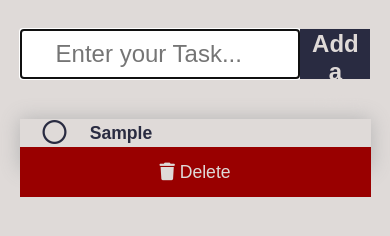
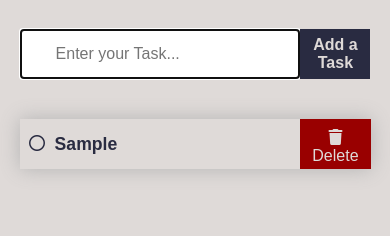
Before and after one commit to matorrestech/task-list, a plain HTML site: page index.html in a window 390 px wide. Both pictures are taken after typing "Sample" into the empty fields and a click on the button "Add a Task". Shown: the part 90-326 px from the top of the page. Drawn offline with Linux system fonts and the light colour scheme.

Commit message:
Update styles and add media queries - 24.02.24

```diff
--- a/css/styles.css
+++ b/css/styles.css
@@ -71,7 +71,7 @@ main {
     color: #666666;
 }
 
-.itemIcone {
+.itemIcon {
     flex: 10%;
     text-align: center;
     font-size: 1.5rem;
@@ -100,3 +100,24 @@ main {
 .fa-circle-check {
     color: #666666;
 }
+
+@media screen and (max-width: 768px) {
+    input {
+        font-size: 1rem;
+    }
+
+    button.add {
+        font-size: 1rem;
+    }
+
+    .item {
+        font-size: 1rem;
+    }
+
+    .itemIcon {
+        font-size: 1rem;
+    }
+    .delete {
+        font-size: 1rem;
+    }
+}
--- a/js/script.js
+++ b/js/script.js
@@ -18,7 +18,7 @@ function addTask() {
         // Create the new item
         let newItem = `
         <div id="${counter}" class="item">
-            <div onclick="taskCheck(${counter})" class="itemIcone">
+            <div onclick="taskCheck(${counter})" class="itemIcon">
                 <i id="icon_${counter}" class="fa-regular fa-circle"></i>
             </div>
             <div onclick="taskCheck(${counter})" class="itemName">${valueInput}</div>
```
Also changed, not shown: 2 other files.
